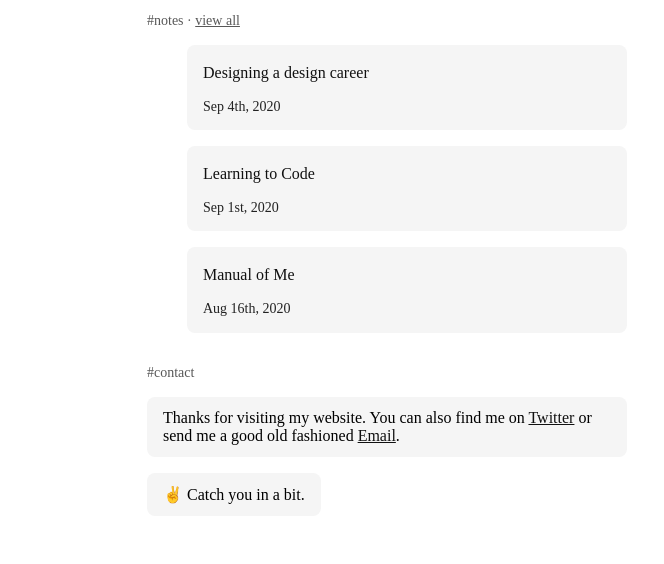
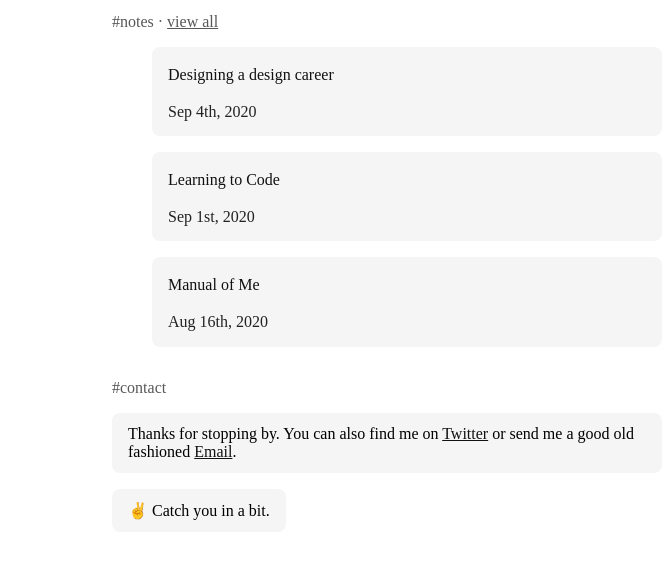
Before and after one commit to nathandorney/nathan-gatsby, a Gatsby site: page / in a window 1280 px wide. Shown: the part 257-821 px from the top of the page, without its empty margins (253-917 px from the left). Built offline with nearby package versions, Linux system fonts and the light colour scheme; Gatsby itself is replaced by a stand-in of ours.

Commit message:
Un Breaking things

```diff
--- a/src/components/avatar.js
+++ b/src/components/avatar.js
@@ -1,5 +1,4 @@
 import React from "react"
-import { Link } from 'gatsby'
 
 import avatarStyles from './avatar.module.scss'
 import Profile from "../images/profile.jpg"
@@ -8,15 +7,11 @@ import Profile from "../images/profile.jpg"
 const Avatar = () => {
 
     return (
-        <Link to="/">
             <div className="{avatarStyles.navHome">
                 <div className={avatarStyles.avatar}>
                     <img src={Profile} alt="Avatar" />
                 </div>
-
-                <p className={avatarStyles.me}>Nathan Dorney</p>
             </div>
-        </Link>
     )
 }
 
--- a/src/components/avatar.module.scss
+++ b/src/components/avatar.module.scss
@@ -10,7 +10,6 @@
     height: 48px;
     float: left;
     margin: 2px 16px 0 0;
-    cursor: pointer;
 
     img {
       border-radius: 200px;
--- a/src/components/footer.module.scss
+++ b/src/components/footer.module.scss
@@ -4,14 +4,10 @@ footer {
     max-width: 395px;
 }
 
-
-.button {
-    text-align: center;
-    margin-right: 1.225rem;
-    text-decoration: none;
-    color: #585858;
+  .message {
+    display:inline-block;
+    padding: 12px 16px;
+    background-color: #f5f5f5;
+    border-radius: 8px;
+    margin: 0 0 1rem 0;
 }
-
-.button:hover {
-    color: black;
-  }
--- a/src/components/layout.module.scss
+++ b/src/components/layout.module.scss
@@ -4,7 +4,7 @@
     display: flex;
     flex-direction: column;
     min-height: 100vh;
-    max-width: 640px;
+    max-width: 65ch;
 }
 
 .content {
--- a/src/pages/index.js
+++ b/src/pages/index.js
@@ -36,7 +36,7 @@ return (
       <header>
         <div className={introStyles.avatar}><Avatar /></div>
           <p className={introStyles.messageOne}>Hey, I’m Nathan.</p>
-          <p className={introStyles.message}>I'm trying to make your day better by creating digital products and websites that solve problems.</p>
+          <p className={introStyles.message}>I like to understand the needs of people and businesses in order to make digital products and websites more usable, enjoyable and meaningful.</p>
       </header>
 
       <section className={introStyles.noteSection}>
@@ -57,7 +57,7 @@ return (
 
       <section className={introStyles.contactSection}>
         <p className={introStyles.subtitle}>#contact</p>
-        <p className={introStyles.message}>Thanks for visiting my website. You can also find me on <a className={introStyles.externalLink} href="https://twitter.com/NathanDorney" target="_blank">Twitter</a> or send me a good old fashioned <a className={introStyles.externalLink} href="mailto: hello@nathandorney.co.uk">Email</a>.</p>
+        <p className={introStyles.message}>Thanks for stopping by. You can also find me on <a className={introStyles.externalLink} href="https://twitter.com/NathanDorney" target="_blank">Twitter</a> or send me a good old fashioned <a className={introStyles.externalLink} href="mailto: hello@nathandorney.co.uk">Email</a>.</p>
       </section>
 
       <section className={introStyles.footerSection}>
--- a/src/pages/intro.module.scss
+++ b/src/pages/intro.module.scss
@@ -1,6 +1,6 @@
 .chat {
     position: relative;
-    max-width: 480px;
+    max-width: 550px;
     margin: 0 auto;
     top: 12vh;
     padding: 1rem;
@@ -22,7 +22,7 @@
     margin: 0 0 1rem 0;
     -webkit-animation: fade-in-bottom 0.6s cubic-bezier(0.68,-0.55,0.25,1.31) both;
     animation: fade-in-bottom 0.6s cubic-bezier(0.68,-0.55,0.25,1.31) both;
-    animation-delay: 0.2s;
+    animation-delay: 0.1s;
 }
 
 .message {
@@ -33,7 +33,7 @@
     margin: 0 0 1rem 0;
     -webkit-animation: fade-in-bottom 0.6s cubic-bezier(0.68,-0.55,0.25,1.31) both;
     animation: fade-in-bottom 0.6s cubic-bezier(0.68,-0.55,0.25,1.31) both;
-    animation-delay: 0.4s;
+    animation-delay: 0.2s;
 }
 
 /* Notes Section */
@@ -41,11 +41,11 @@
 .noteSection {
     -webkit-animation: fade-in-bottom 0.6s cubic-bezier(0.68,-0.55,0.25,1.31) both;
     animation: fade-in-bottom 0.6s cubic-bezier(0.68,-0.55,0.25,1.31) both;
-    animation-delay: 0.6s;
+    animation-delay: 0.3s;
 }
 .subtitle {
     margin: 1rem 0 1rem 0;
-    font-size: 14px;
+    font-size: 16px;
     color: #585858;
 }
 .posts {
@@ -67,13 +67,13 @@
     h2 {
         margin-top: 0.225rem;
         margin-bottom: 4px;
-        font-size: 16px;
+        font-size: 1rem;
         line-height: 1.5;
         font-weight: 400;
     }
     p {
         margin-bottom: 0.225rem;
-        font-size: 14px;
+        font-size: 16px;
         color: #222222;
     }
 }
@@ -86,7 +86,7 @@
 .contactSection {
     -webkit-animation: fade-in-bottom 0.6s cubic-bezier(0.68,-0.55,0.25,1.31) both;
     animation: fade-in-bottom 0.6s cubic-bezier(0.68,-0.55,0.25,1.31) both;
-    animation-delay: 0.8s;
+    animation-delay: 0.4s;
 }
 
 .link {
@@ -99,7 +99,7 @@
 }
 .smallLink {
     margin: 1rem 0 0 0;
-    font-size: 14px;
+    font-size: 16px;
     color: #585858;
     text-decoration: underline;
 }
@@ -107,18 +107,18 @@
 .footerSection {
     -webkit-animation: fade-in-bottom 0.6s cubic-bezier(0.68,-0.55,0.25,1.31) both;
     animation: fade-in-bottom 0.6s cubic-bezier(0.68,-0.55,0.25,1.31) both;
-    animation-delay: 1s;
+    animation-delay: 0.5s;
 }
 
 .copyright {
     margin: 0;
-    font-size: 14px;
+    font-size: 16px;
     color: #585858;
 }
 
 /* Desktop */
 
-@media only screen and (min-width: 655px) {
+@media only screen and (min-width: 700px) {
     .avatar {
         margin: 0 0 0 -5rem;
     }
--- a/src/styles/index.scss
+++ b/src/styles/index.scss
@@ -1,4 +1,3 @@
-@import url('https://fonts.googleapis.com/css2?family=Karla&display=swap');
 
 * {
   box-sizing: border-box;
@@ -7,20 +6,19 @@
 }
 
 html {
-  font-family: 'Karla', sans-serif;
   line-height: 1.5;
-  font-size: 18px;
+  font-size: 16px;
   overflow-y: scroll;
 }
 
 body {
+  font-family: -apple-system, BlinkMacSystemFont, "Segoe UI", Roboto, Helvetica, Arial, sans-serif, "Apple Color Emoji", "Segoe UI Emoji", "Segoe UI Symbol";
   -webkit-font-smoothing: antialiased;
   -moz-osx-font-smoothing: grayscale;
   background-color: #ffffff;
 }
 
 h1 {
-  font-family: 'Karla', sans-serif;
   font-weight: 600;
   color: #111111;
   margin-bottom: 1.2rem;
@@ -29,7 +27,6 @@ h1 {
 }
 
 h2 {
-  font-family: 'Karla', sans-serif;
   font-weight: 600;
   color: #111111;
   margin-bottom: 1.2rem;
@@ -37,35 +34,30 @@ h2 {
   line-height: 1.3;
 }
 h3 {
-  font-family: 'Karla', sans-serif;
   font-weight: 500;
   color: #111111;
   margin-bottom: 1.45rem;
   font-size: 1.3rem;
 }
 h4 {
-  font-family: 'Karla', sans-serif;
   font-weight: 500;
   color: #111111;
   margin-bottom: 1.2rem;
   font-size: 1.3rem;
 }
 h5 {
-  font-family: 'Karla', sans-serif;
   font-weight: 400;
   color: #111111;
   margin-bottom: 1.45rem;
   font-size: 1.5rem;
 }
 h6 {
-  font-family: 'Karla', sans-serif;
   font-weight: 400;
   color: #111111;
   margin-bottom: 1.45rem;
   font-size: 1.5rem;
 }
 p {
-  font-family: 'Karla', sans-serif;
   font-weight: 400;
   color: #111111;
   margin-bottom: 1.45rem;
@@ -80,7 +72,7 @@ img {
 }
 
 ::selection {
-  background: #FFE380;
+  background: #FBEDD2;
 }
 
 ul {
```
Also changed, not shown: src/components/footer.js (+2 -8 lines).
